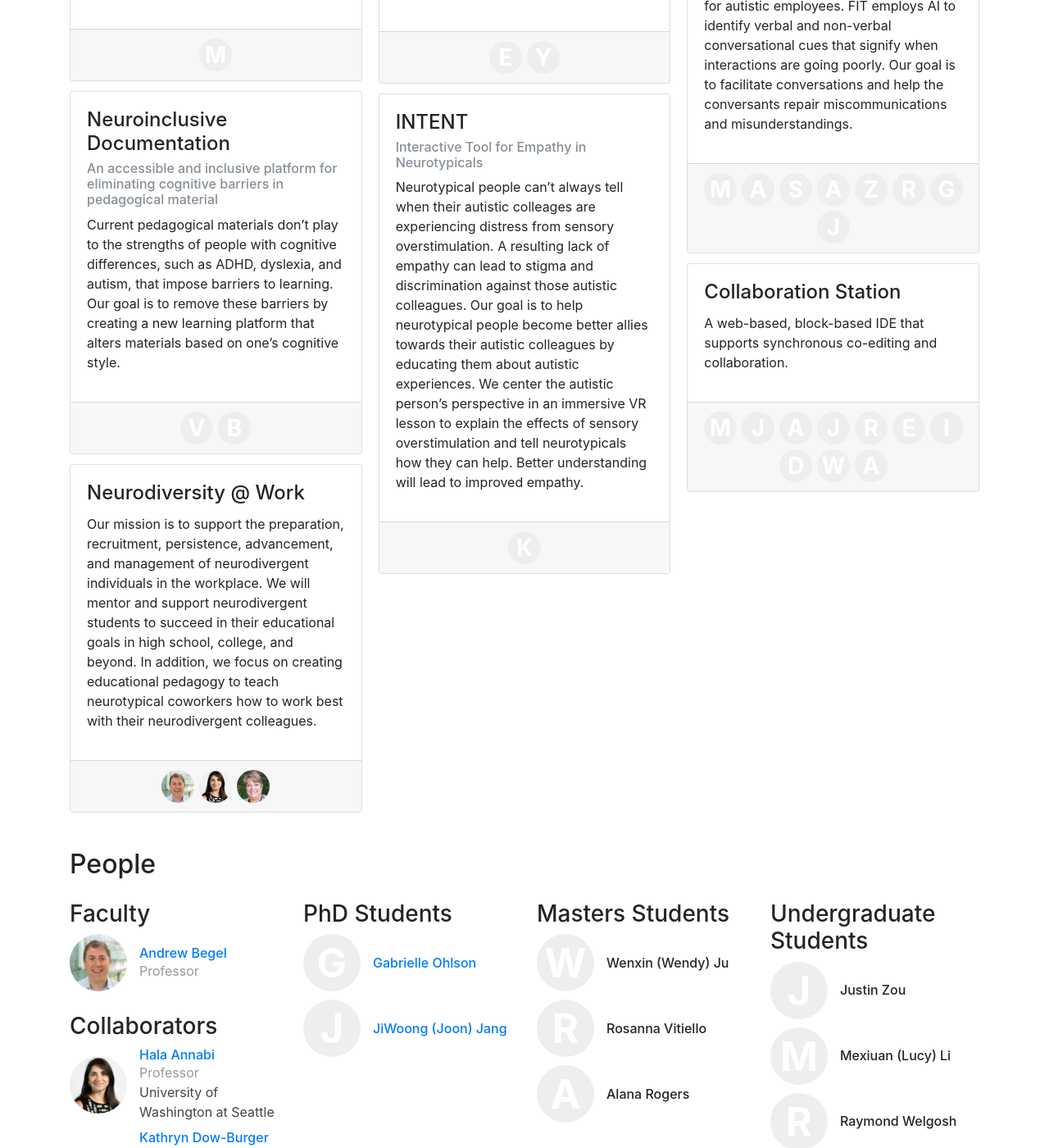
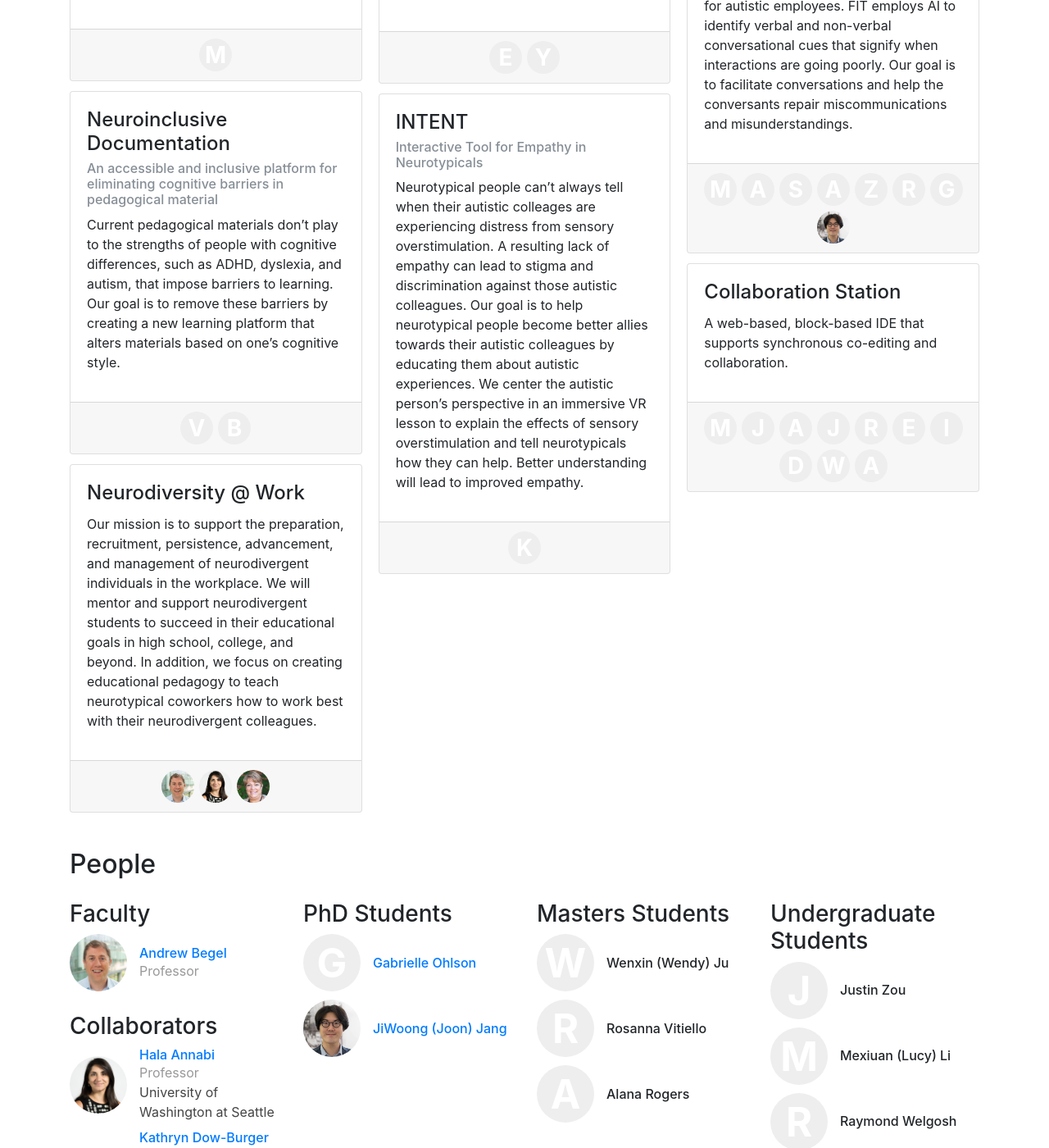
Before and after one commit to cmu-variability/cmu-variability.github.io, a Jekyll site: the page built from index.html, in a window 1280 px wide and 1400 px high, scrolled down 1247 px. Shown: the whole window at 82% size. Built offline with Jekyll 4.4.1, drawn with Linux system fonts in a browser that asks for light colours.

Commit message:
Added Joon's pic.

```diff
--- a/_data/people.yml
+++ b/_data/people.yml
@@ -15,6 +15,7 @@ grad-jiwoong-jang:
     display_name: "JiWoong (Joon) Jang"
     webpage: "https://joonbugs.github.io"
     role: grad-phd
+    image: /img/people/joon-jang.jpg
 
 grad-wenxin-ju:
     display_name: "Wenxin (Wendy) Ju"
```
Also changed, not shown: img/people/joon-jang.jpg (added), 2 other files.
